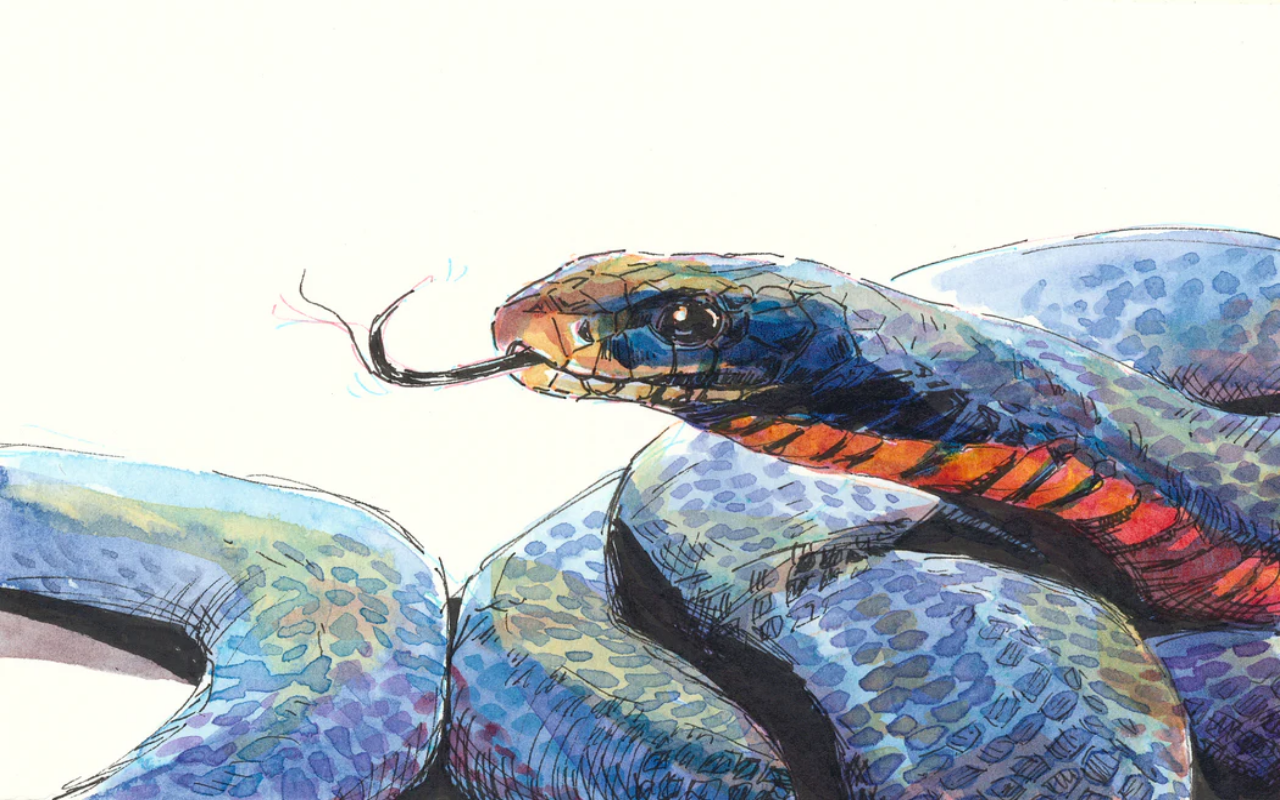
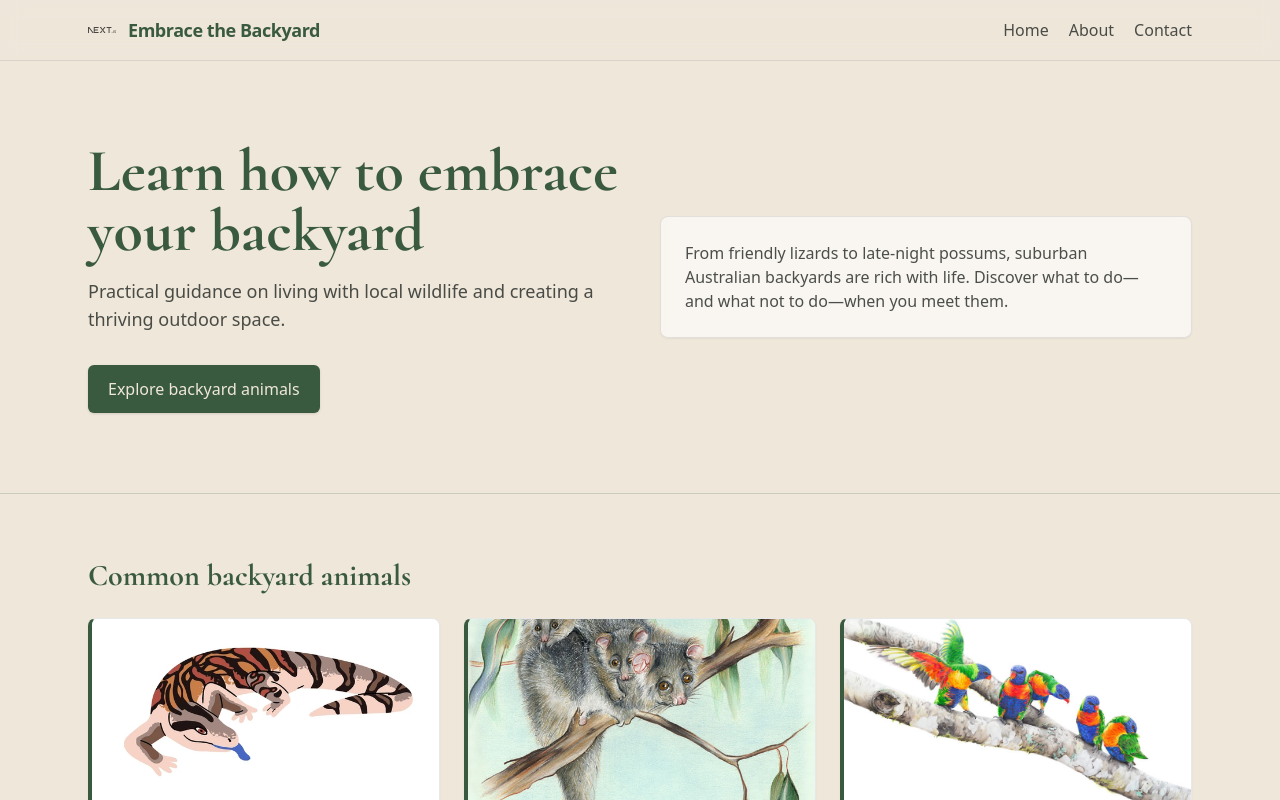
Before and after one commit to Antoekneeo/embrace-the-backyard, a Next.js app: page / in a window 1280 px wide. Shown: the top 800 px of the page. Built offline with nearby package versions, Linux system fonts and the light colour scheme.

Commit message:
Update PostCSS and Tailwind configs

```diff
--- a/tailwind.config.js
+++ b/tailwind.config.js
@@ -1,8 +1,20 @@
 /** @type {import('tailwindcss').Config} */
 module.exports = {
-  content: [],
+  content: [
+    './app/**/*.{js,ts,jsx,tsx,mdx}',
+    './pages/**/*.{js,ts,jsx,tsx,mdx}',
+    './components/**/*.{js,ts,jsx,tsx,mdx}',
+  ],
   theme: {
-    extend: {},
+    extend: {
+      colors: {
+        primary: '#3A5A40',
+        accent: '#A3B18A',
+        tan: '#C2A773',
+        sand: '#EFE7DA',
+        dark: '#1F2421',
+      },
+    },
   },
   plugins: [],
 }
```
